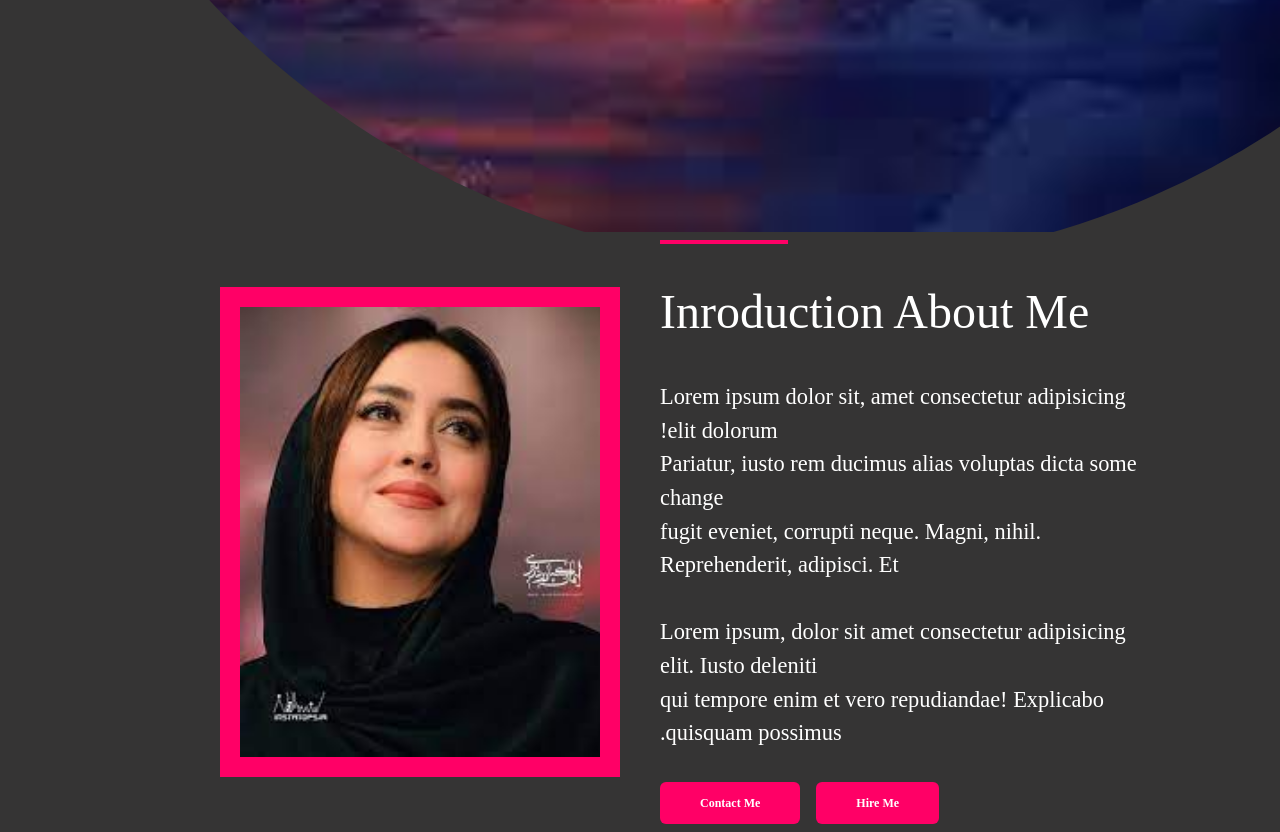
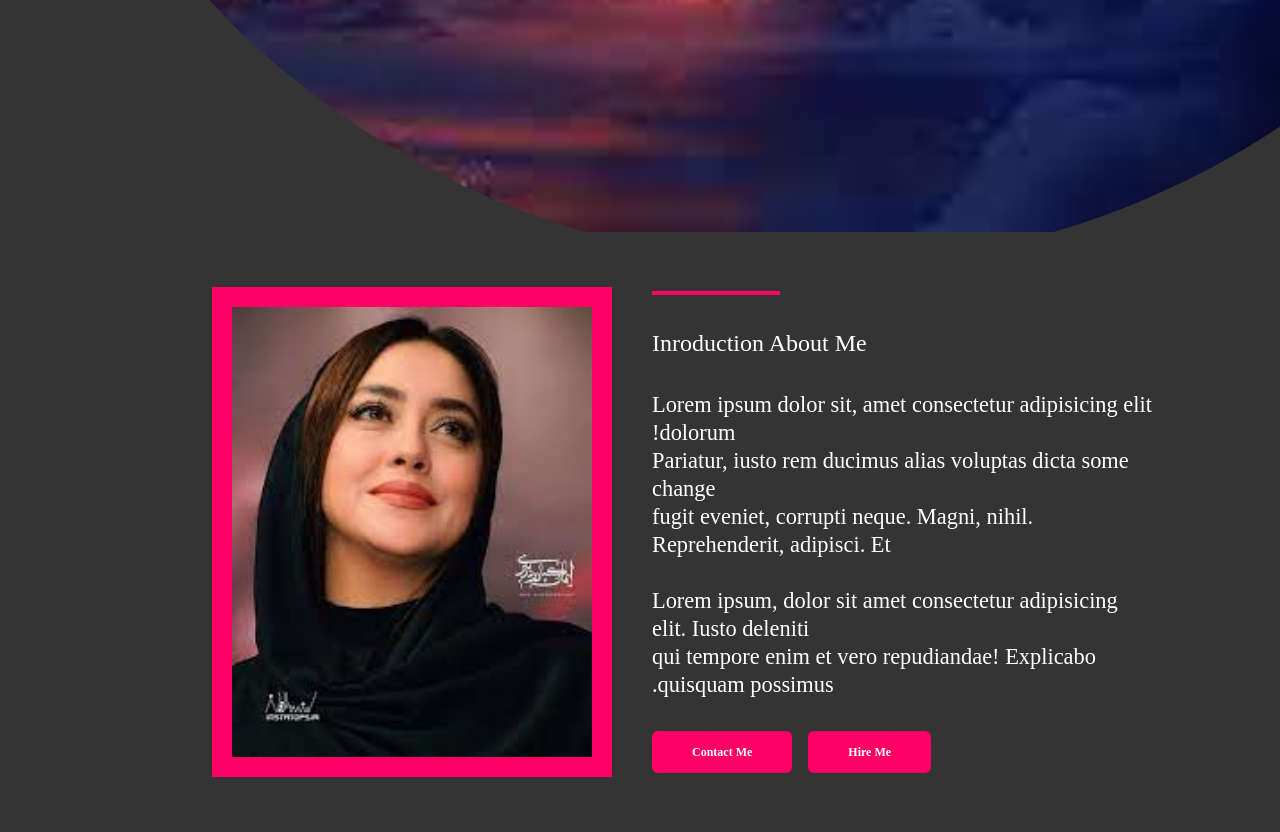
Before and after one commit to naimatullahRezaee/resume, a website: page index.html in a window 1280 px wide. Shown: the part 568-1400 px from the top of the page. Drawn offline with nearby package versions, Linux system fonts and the light colour scheme; a web font is replaced by a local one.

Commit message:
some changes in about us

```diff
--- a/index.html
+++ b/index.html
@@ -123,14 +123,14 @@
     <!-- ====== Start About us ======  -->
 
     <div
-      class="w-[80%] h-[600px] lg:mt-0 md:mt-20 flex lg:flex-row flex-col justify-center items-center gap-10 mx-auto"
+      class="w-[80%] h-[600px] lg:mt-0 md:mt-20 flex lg:flex-row flex-col-reverse justify-center items-center gap-10 mx-auto"
     >
       <div
         class="lg:w-1/2 w-full text-white flex justify-start items-end flex-col gap-8 text-left"
       >
         <hr class="border-[#ff0066] w-32 border-2" />
-        <h2 class="text-[3rem]">Inroduction About Me</h2>
-        <p class="text-[1.4rem]">
+        <h2 class="text-[3rem] text-2xl w-[500px]">Inroduction About Me</h2>
+        <p class="lg:text-[1.4rem] text-lg loading-normal">
           Lorem ipsum dolor sit, amet consectetur adipisicing elit dolorum!
           <br />
           Pariatur, iusto rem ducimus alias voluptas dicta some change
@@ -147,7 +147,7 @@
           <button class="lg:btn md:btn btn text-[12px]">Contact Me</button>
         </div>
       </div>
-      <div class="lg:w-1/2 w-full">
+      <div class="lg:w-[500px] w-full">
         <img
           src="images/woman3.jpeg"
           alt=""
```
Also changed, not shown: dist/output.css.
